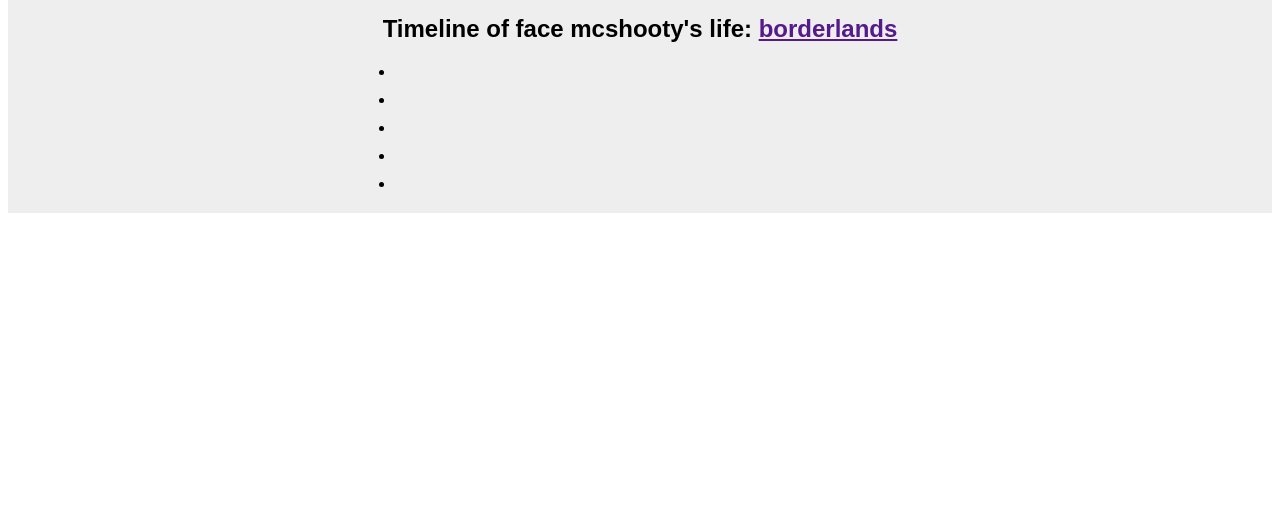
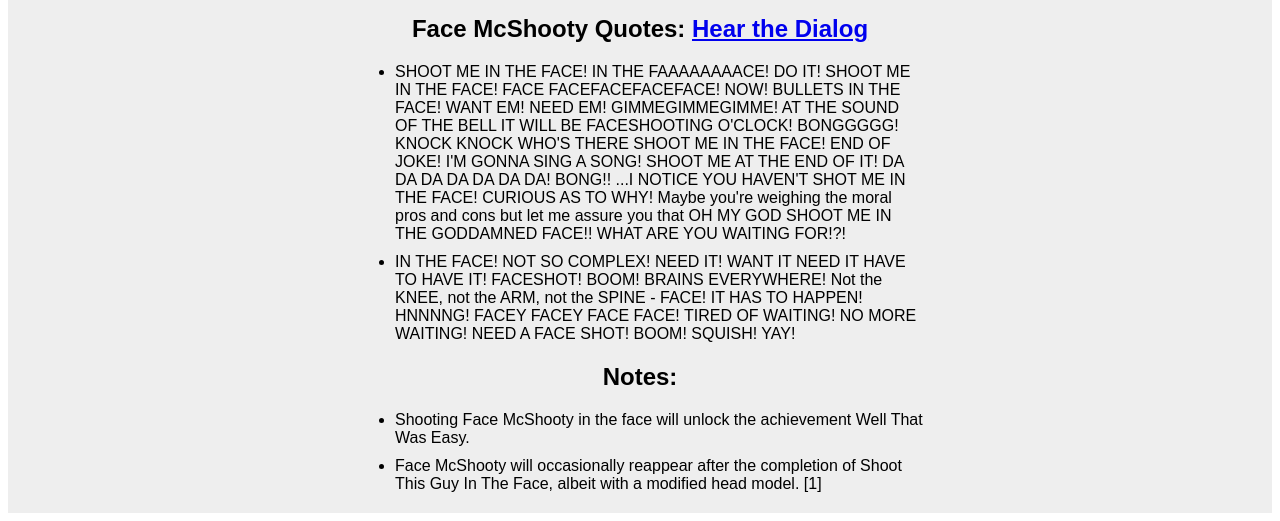
Before and after one commit to maxandrezils/freecodecamp, a plain HTML site: page tribute-page/index.html in a window 1280 px wide. Shown: the part 496-1017 px from the top of the page. Before the commit the page ends 800 px from the top, so only its background shows below. Drawn offline with Linux system fonts and the light colour scheme.

Commit message:
added quotes and notes

```diff
--- a/tribute-page/index.html
+++ b/tribute-page/index.html
@@ -12,13 +12,15 @@
         <div id="img-caption">Face McShooty stands on a ledge screaming hysterically for someone to shoot him in the face. He offers the mission Shoot This Guy in the Face that requires him to be shot in the face.</div>
       </div>
       <div id="tribute-info">
-        <h2>Timeline of face mcshooty's life: <a href="" id="tribute-link" target="_blank">borderlands</a></h2>
+        <h2>Face McShooty Quotes: <a href="https://borderlands.fandom.com/wiki/Face_McShooty" id="tribute-link" target="_blank">Hear the Dialog</a></h2>
         <ul>
-          <li></li>
-          <li></li>
-          <li></li>
-          <li></li>
-          <li></li>
+          <li>SHOOT ME IN THE FACE! IN THE FAAAAAAAACE! DO IT! SHOOT ME IN THE FACE! FACE FACEFACEFACEFACE! NOW! BULLETS IN THE FACE! WANT EM! NEED EM! GIMMEGIMMEGIMME! AT THE SOUND OF THE BELL IT WILL BE FACESHOOTING O'CLOCK! BONGGGGG! KNOCK KNOCK WHO'S THERE SHOOT ME IN THE FACE! END OF JOKE! I'M GONNA SING A SONG! SHOOT ME AT THE END OF IT! DA DA DA DA DA DA DA! BONG!! ...I NOTICE YOU HAVEN'T SHOT ME IN THE FACE! CURIOUS AS TO WHY! Maybe you're weighing the moral pros and cons but let me assure you that OH MY GOD SHOOT ME IN THE GODDAMNED FACE!! WHAT ARE YOU WAITING FOR!?!</li>
+          <li>IN THE FACE! NOT SO COMPLEX! NEED IT! WANT IT NEED IT HAVE TO HAVE IT! FACESHOT! BOOM! BRAINS EVERYWHERE! Not the KNEE, not the ARM, not the SPINE - FACE! IT HAS TO HAPPEN! HNNNNG! FACEY FACEY FACE FACE! TIRED OF WAITING! NO MORE WAITING! NEED A FACE SHOT! BOOM! SQUISH! YAY!</li>
+        </ul>
+        <h2>Notes:</h2>
+        <ul>
+          <li>Shooting Face McShooty in the face will unlock the achievement Well That Was Easy.</li>
+          <li>Face McShooty will occasionally reappear after the completion of Shoot This Guy In The Face, albeit with a modified head model. [1]</li>
         </ul>
       </div>
     </div>
```
